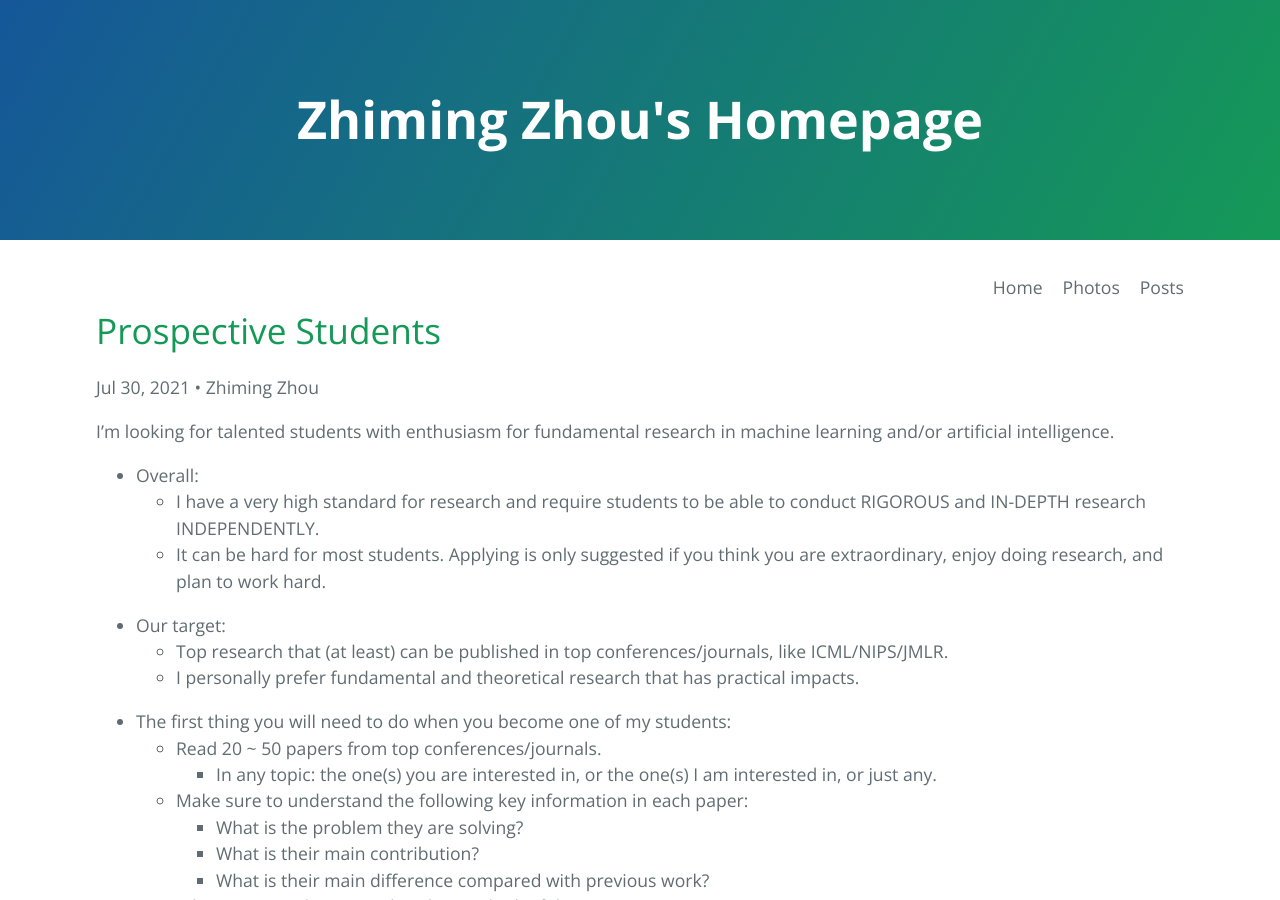
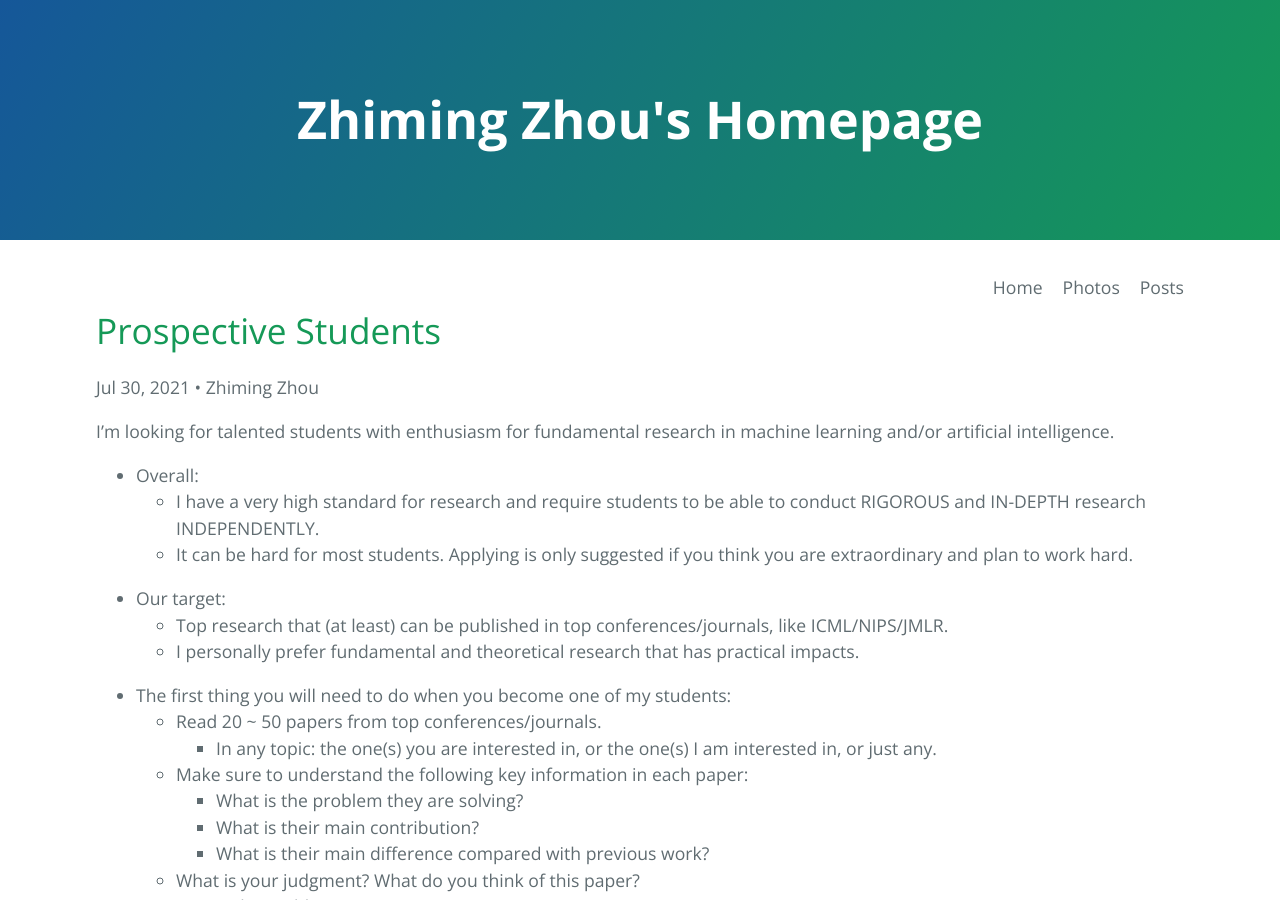
Before and after one commit to ZhimingZhou/zhimingzhou.github.io, a Jekyll site: the page built from _posts/2021-10-11-Prospective-Students.md, in a window 1280 px wide and 900 px high. Built offline with Jekyll 4.4.1, drawn with Linux system fonts in a browser that asks for light colours; comment, search, counter and statistics services are not loaded.

Commit message:
Update 2021-10-11-Prospective-Students.md

```diff
--- a/_posts/2021-10-11-Prospective-Students.md
+++ b/_posts/2021-10-11-Prospective-Students.md
@@ -11,7 +11,7 @@ I’m looking for talented students with enthusiasm for fundamental research in
 
 - Overall:
 	- I have a very high standard for research and require students to be able to conduct RIGOROUS and IN-DEPTH research INDEPENDENTLY.
-	- It can be hard for most students. Applying is only suggested if you think you are extraordinary, enjoy doing research, and plan to work hard.
+	- It can be hard for most students. Applying is only suggested if you think you are extraordinary and plan to work hard.
 
 <!--  -->
 - Our target:
```
